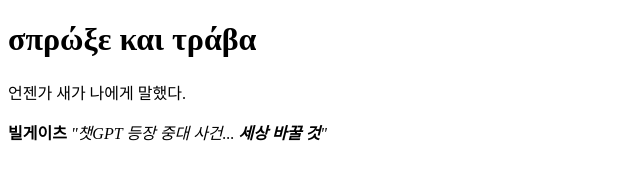
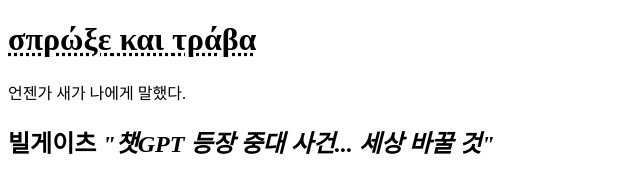
Before and after one commit to lilyhas/push-and-pull, a plain HTML site: page index.html in a window 1280 px wide. Shown: the whole page, without its empty margins (0-640 px from the left). Drawn offline with Linux system fonts and the light colour scheme.

Commit message:
kim push

```diff
--- a/index.html
+++ b/index.html
@@ -7,9 +7,9 @@
 
     </head>
     <body>
-        <h1><b>σπρώξε</b> και <b>τράβα</b></h1>
+        <h1><abbr title = "Push and Pull"><b>σπρώξε</b> και <b>τράβα</b></abbr></h1>
         <p>언젠가 새가 나에게 말했다.</p>
-        <p><b>빌게이츠</b> <i>"챗GPT 등장 중대 사건... <strong>세상 바꿀 것</strong>"</i></p>
+        <h2><b>빌게이츠</b> <i>"챗GPT 등장 중대 사건... <strong>세상 바꿀 것</strong>"</i></h2>
 
 
     </body>
```
